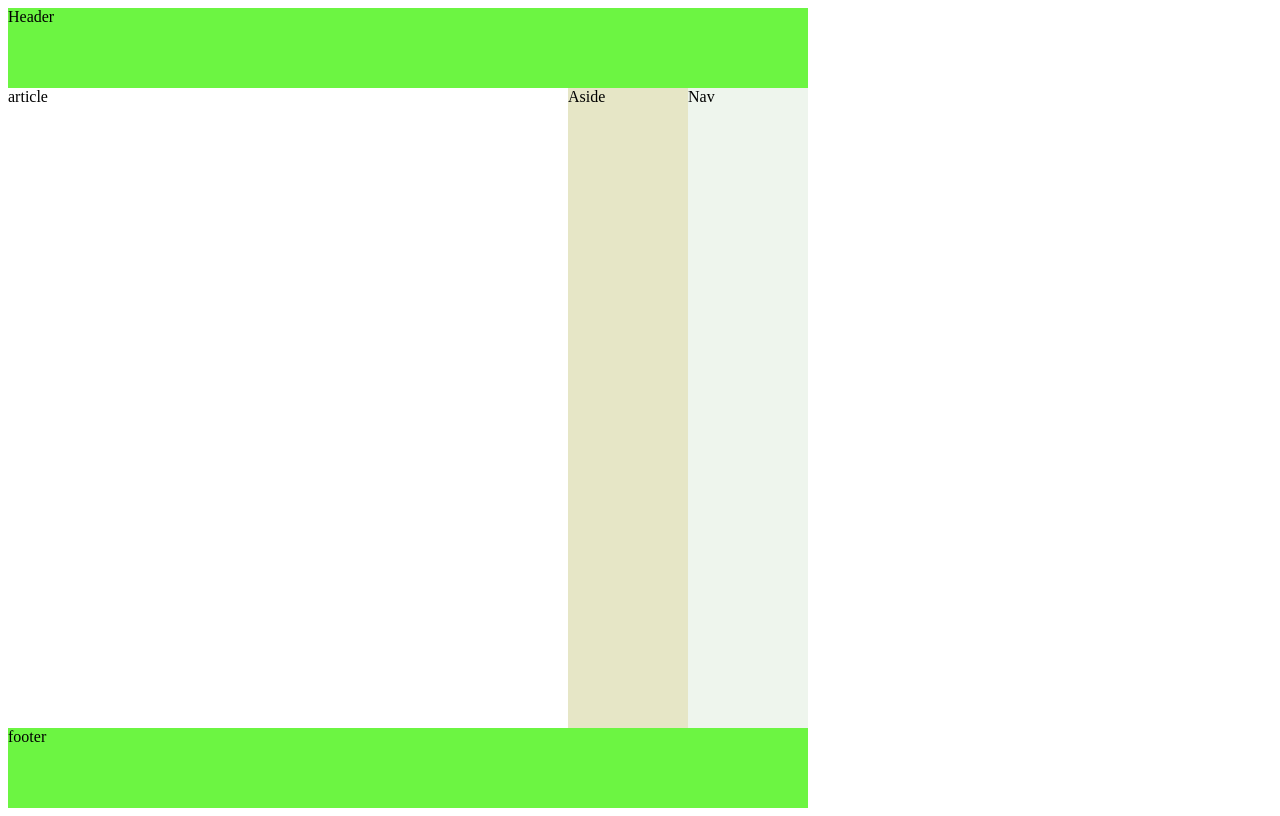
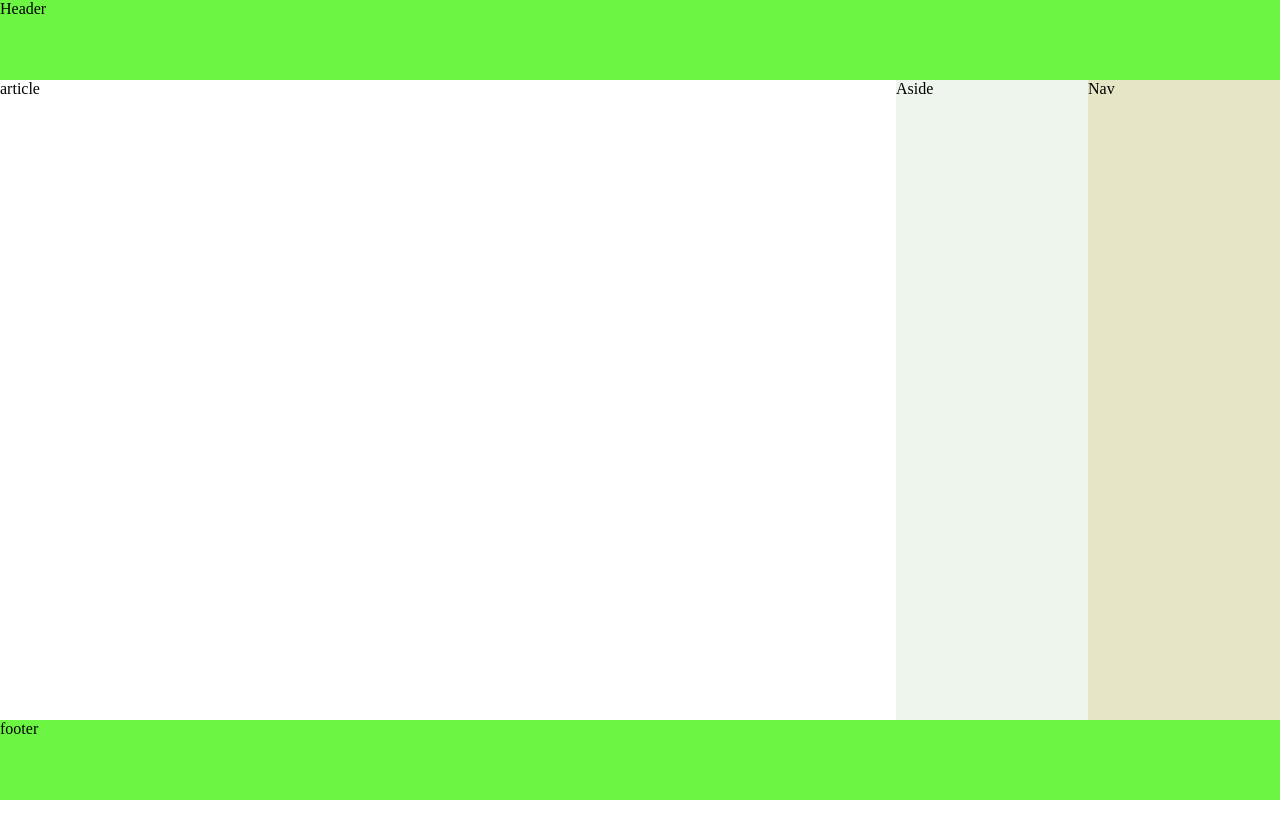
Before and after one commit to Sandeep-suman2469/flexbox-layout, a Next.js app: page / in a window 1280 px wide. Built offline with nearby package versions, Linux system fonts and the light colour scheme.

Commit message:
width changes

```diff
--- a/src/app/globals.css
+++ b/src/app/globals.css
@@ -1,14 +1,18 @@
+ html, body {
+            margin: 0;
+            padding: 0;
+        }
 .flex-container{
   background: white;
   display: flex;
   flex-direction: column;
   height: 100vh;
-  width: 100vh;
+  width: 100vw;
 }
 
 .header{
   height: 10%;
-  width: 100vh;
+  width: 100vw;
   background: rgb(108, 245, 66);
 
 }
@@ -17,7 +21,7 @@
   display: flex;
   flex-direction: row;
   height: 80%;
-  width: 100vh;
+  width: 100vw;
 
 }
 .article{
@@ -42,6 +46,6 @@
 
 .footer{
   height: 10%;
-  width: 100vh;
+  width: 100vw;
   background: rgb(108, 245, 66);
 }
--- a/src/app/page.js
+++ b/src/app/page.js
@@ -6,8 +6,8 @@ export default function Home() {
        <div className="header">Header</div>
        <div className="middle">
          <div className="article">article</div>
-         <div className="nav">Aside</div>
-         <div className="aside">Nav</div>
+         <div className="aside">Aside</div>
+         <div className="nav">Nav</div>
        </div>
        <div className="footer">footer</div>
     </div>
```
